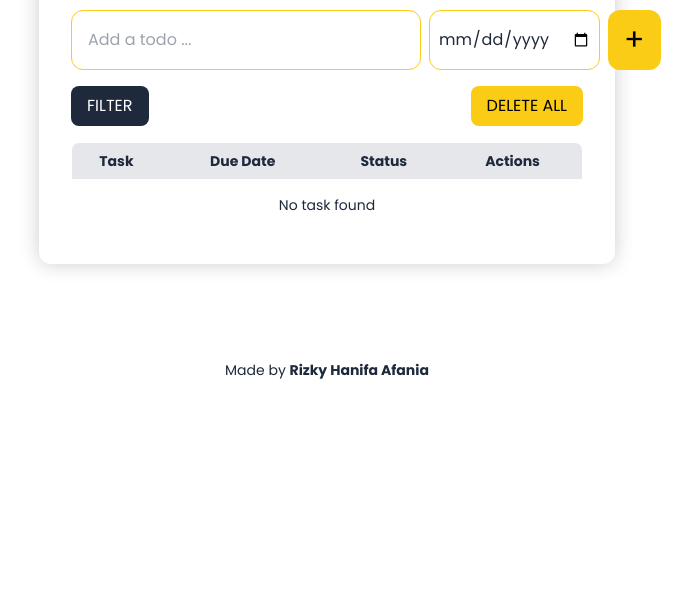
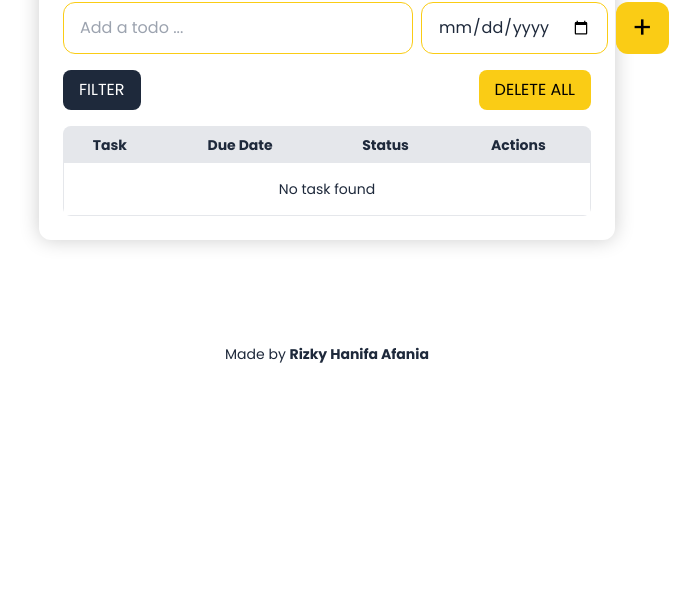
Before and after one commit to Revou-Coding-Camp/codingcamp-7-jul-25-Rizkyhanifaa, a plain HTML site: page index.html in a window 1280 px wide. Shown: the part 210-800 px from the top of the page, without its empty margins (313-1013 px from the left). Drawn offline with nearby package versions, Linux system fonts and the light colour scheme.

Commit message:
Refactor: Update HTML structure and Tailwind configuration for improved styling and layout

```diff
--- a/index.html
+++ b/index.html
@@ -31,33 +31,46 @@
     <link rel="icon" href="asset/logo.png" type="image/png">
     <title>To Do It</title>
 </head>
-<body>
 <body class="bg-white text-secondary font-sans">
-    <div class="flex justify-center pt-32 pb-20">
-        <div class="bg-white rounded-xl p-8 w-full max-w-xl shadow-[0_0_20px_rgba(0,0,0,0.2)]">
-            <h1 class="text-3xl font-extrabold text-center mb-6 text-secondary">Todo List</h1>
-            <div class="flex gap-2 mb-4">
-                <input type="text" id="todo-input" placeholder="Add a todo ..." class="text-base border border-primary_yellow rounded-xl  px-4 py-2 flex-1" />
-                <input type="date" id="date-input" class="text-base border border-primary_yellow rounded-xl  px-2 py-4 flex-1 w-[500px]" />
-                <button id="add-btn" class=" bg-primary_yellow hover:bg-yellow-500 text-black text-3xl px-4 py-2 rounded-xl w-[60px]">
+    <div class="flex justify-center pt-32 pb-10 px-4">
+        <div class="bg-white rounded-xl p-6 w-full max-w-xl shadow-[0_0_20px_rgba(0,0,0,0.2)]">
+            <h1 class="text-2xl sm:text-3xl font-extrabold text-center mb-6 text-secondary">Todo List</h1>
+
+            <!-- Form -->
+            <div class="flex flex-col sm:flex-row gap-2 mb-4">
+                <input type="text" id="todo-input" placeholder="Add a todo ..."
+                    class="text-base border border-primary_yellow rounded-xl px-4 py-2 flex-1" />
+                <input type="date" id="date-input"
+                    class="text-base border border-primary_yellow rounded-xl px-4 py-2 flex-1" />
+                <button id="add-btn"
+                    class="bg-primary_yellow hover:bg-yellow-500 text-black text-2xl sm:text-3xl px-4 py-2 rounded-xl w-full sm:w-auto">
                     +
                 </button>
             </div>
-        <div class="flex justify-between mb-4">
-            <!-- Filter Button -->
+
+            <!-- Buttons -->
+            <div class="flex flex-col sm:flex-row justify-between gap-2 mb-4">
                 <div class="relative inline-block">
-                <button id="filter-btn" class="bg-secondary hover:bg-gray-800 text-white px-4 py-2 rounded-lg">
+                    <button id="filter-btn"
+                        class="bg-secondary hover:bg-gray-800 text-white px-4 py-2 rounded-lg w-full sm:w-auto">
                         FILTER
                     </button>
-                <div id="filter-menu" class="hidden absolute mt-2 w-40 bg-white rounded-xl shadow-lg">
+                    <div id="filter-menu"
+                        class="hidden absolute mt-2 w-full sm:w-40 bg-white rounded-xl shadow-lg z-10">
                         <button onclick="filterTodos('all')" class="block w-full text-left px-4 py-2 hover:bg-gray-100">All</button>
                         <button onclick="filterTodos('pending')" class="block w-full text-left px-4 py-2 hover:bg-gray-100">Pending</button>
                         <button onclick="filterTodos('completed')" class="block w-full text-left px-4 py-2 hover:bg-gray-100">Completed</button>
                     </div>
                 </div>
-            <button id="delete-all-btn" class="bg-primary_yellow hover:bg-yellow-500 text-black px-4 py-2 rounded-lg">DELETE ALL</button>
+                <button id="delete-all-btn"
+                    class="bg-primary_yellow hover:bg-yellow-500 text-black px-4 py-2 rounded-lg w-full sm:w-auto">
+                    DELETE ALL
+                </button>
             </div>
-        <table class="w-full border rounded-lg overflow-hidden text-sm">
+
+            <!-- Table -->
+            <div class="overflow-x-auto rounded-lg">
+                <table class="w-full border text-sm">
                     <thead class="bg-gray-200">
                         <tr>
                             <th class="py-2">Task</th>
@@ -74,8 +87,9 @@
                 </table>
             </div>
         </div>
+    </div>
 
-    <footer class="text-center text-sm text-secondary  py-4">
+    <footer class="text-center text-sm text-secondary pt-16">
         Made by <b>Rizky Hanifa Afania</b>
     </footer>
     <script src="js/script.js"></script>
```
Lines whose indentation alone changed are shown as unchanged.
